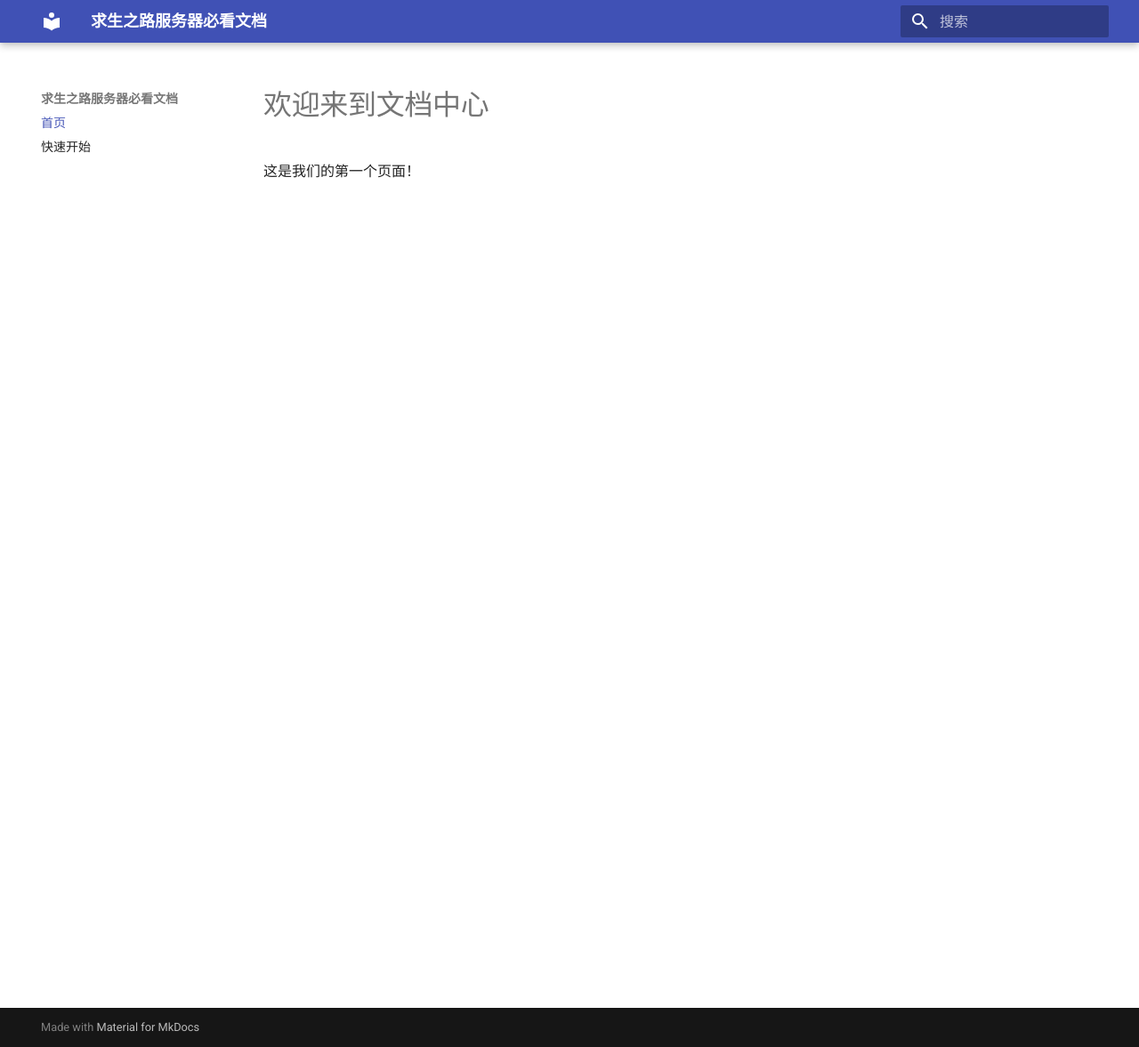
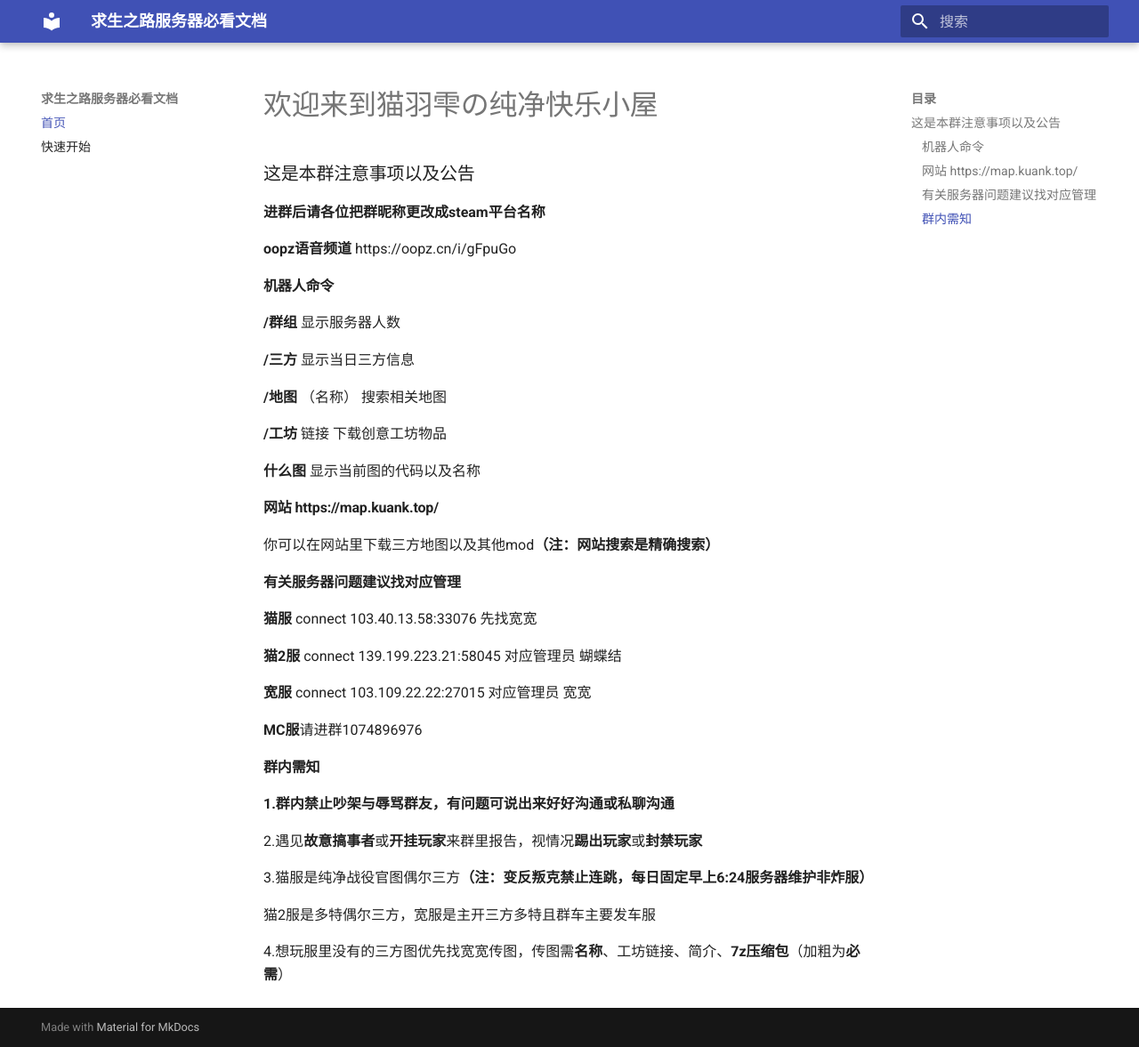
Before and after one commit to kuankqaq/kuank-docs, an MkDocs documentation site: the page built from docs/index.md, in a window 1280 px wide and 1177 px high. Shown: the whole window at 89% size. Built offline with MkDocs 1.6.1 and Material for MkDocs 9.7.7, drawn with Linux system fonts in a browser that asks for light colours.

Commit message:
Update index.md

```diff
--- a/docs/index.md
+++ b/docs/index.md
@@ -1,2 +1,44 @@
-# 欢迎来到文档中心
-这是我们的第一个页面！
+# 欢迎来到猫羽雫の纯净快乐小屋
+### 这是本群注意事项以及公告
+
+**进群后请各位把群昵称更改成steam平台名称**
+
+**oopz语音频道** https://oopz.cn/i/gFpuGo
+
+#### 机器人命令
+
+**/群组** 显示服务器人数
+
+**/三方** 显示当日三方信息
+
+**/地图** （名称） 搜索相关地图
+
+**/工坊** 链接 下载创意工坊物品
+
+**什么图** 显示当前图的代码以及名称
+
+#### 网站 https://map.kuank.top/
+
+你可以在网站里下载三方地图以及其他mod**（注：网站搜索是精确搜索）**
+
+#### 有关服务器问题建议找对应管理
+
+**猫服** connect 103.40.13.58:33076 先找宽宽
+
+**猫2服** connect 139.199.223.21:58045 对应管理员 蝴蝶结
+
+**宽服** connect 103.109.22.22:27015 对应管理员 宽宽
+
+**MC服**请进群1074896976
+
+#### 群内需知
+
+**1.群内禁止吵架与辱骂群友，有问题可说出来好好沟通或私聊沟通**
+
+2.遇见**故意搞事者**或**开挂玩家**来群里报告，视情况**踢出玩家**或**封禁玩家**
+
+3.猫服是纯净战役官图偶尔三方**（注：变反叛克禁止连跳，每日固定早上6:24服务器维护非炸服）**
+
+   猫2服是多特偶尔三方，宽服是主开三方多特且群车主要发车服
+
+4.想玩服里没有的三方图优先找宽宽传图，传图需**名称**、工坊链接、简介、**7z压缩包**（加粗为**必需**）
```
